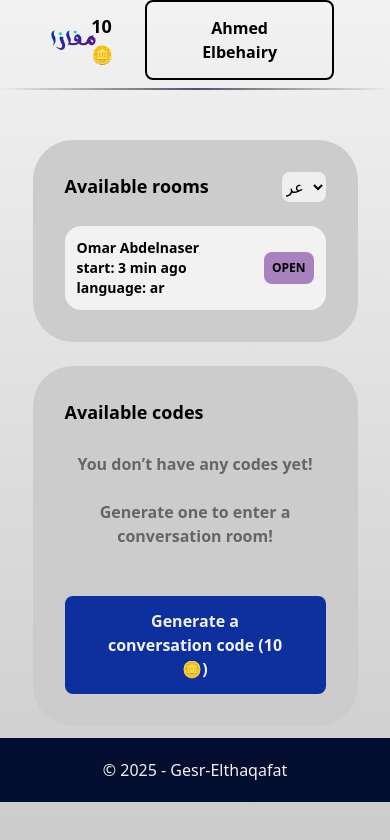
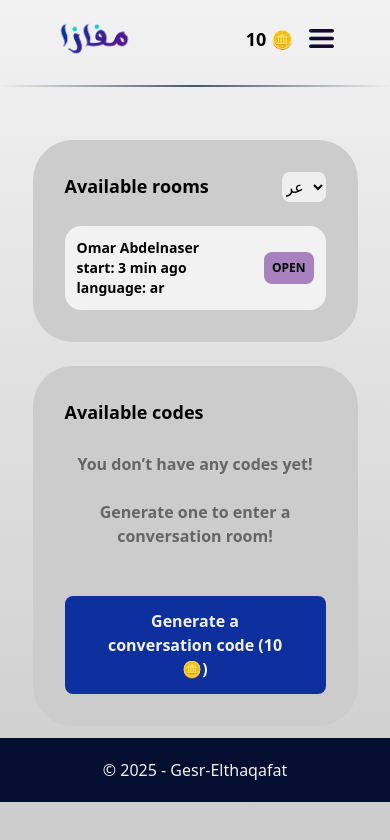
Before and after one commit to ahmed-elbehairy7/gesr-elthaqafat-student-web, a Next.js app: page /dashboard in a window 390 px wide. Shown: the top 840 px of the page. Built offline with nearby package versions, Linux system fonts and the light colour scheme.

Commit message:
added menu bar

```diff
--- a/components/button.tsx
+++ b/components/button.tsx
@@ -12,6 +12,7 @@ function Button({
 	onclick,
 	disabled = false,
 	customPadding = "",
+	className,
 }: ButtonProps) {
 	return (
 		<Link
@@ -27,7 +28,8 @@ function Button({
 			<button
 				aria-label={text}
 				disabled={disabled}
-				className={`font-bold text-base rounded-lg
+				className={
+					`font-bold text-base rounded-lg
           ${
 				!fill
 					? `bg-transparent py-[14px] px-[55px] border-solid border-2`
@@ -36,7 +38,8 @@ function Button({
                     ${textColor}
                     ${backgroundOrBorderColor}
 					${customPadding}
-          `}
+          ` + className
+				}
 			>
 				<h4>{text}</h4>
 			</button>
@@ -55,4 +58,5 @@ export type ButtonProps = {
 	onclick?: Function;
 	disabled?: boolean;
 	customPadding?: string;
+	className?: string;
 };
--- a/components/header.tsx
+++ b/components/header.tsx
@@ -2,6 +2,7 @@ import React, { useEffect, useState } from "react";
 import Logo from "@/assets/logo.png";
 import Image from "next/image";
 import Button from "./button";
+import MenuBar from "./menuBar";
 
 const Header = () => {
 	const coins = 10; //backend todo get user coins
@@ -16,9 +17,10 @@ const Header = () => {
 				<div className="w-fit -m-6">
 					<Image src={Logo} alt="logo" width={125} />
 				</div>
-				<div className="flex flex-row items-center space-x-8">
+				<div className="flex flex-row items-center space-x-2 md:space-x-8">
 					<p className="font-semibold text-lg">{coins} 🪙</p>
 					<Button
+						className="hidden md:block"
 						{...{
 							text: name,
 							backgroundOrBorderColor: "border-black border-3",
@@ -28,6 +30,7 @@ const Header = () => {
 							customPadding: "py-[12px] px-[25px]",
 						}}
 					/>
+					<MenuBar />
 				</div>
 			</div>
 			<div className=" w-full h-0.5 bg-gradient-to-r from-transparent via-gray-600 to-transparent mt-2"></div>
--- /dev/null
+++ b/components/menuBar.tsx
@@ -0,0 +1,38 @@
+"use client";
+
+import Image from "next/image";
+import React, { useState } from "react";
+import menuIcon from "@/assets/menu icon.png";
+import closeIcon from "@/assets/close icon.png";
+
+const MenuBar = () => {
+	const [showBar, setShowBar] = useState(false);
+	return (
+		<div className="z-10 md:hidden">
+			<a
+				className="z-20 relative right-0 top-0"
+				onClick={() => setShowBar(!showBar)}
+			>
+				<Image
+					hidden={showBar}
+					alt="menu icon"
+					width={25}
+					src={menuIcon}
+				/>
+				<Image
+					hidden={!showBar}
+					alt="close menu icon"
+					width={25}
+					src={closeIcon}
+				/>
+			</a>
+			<div
+				className={`${
+					!showBar && "hidden"
+				} fixed right-0 top-0 w-2/3 h-full bg-gradient-to-br from-dark-one to-dark-two`}
+			></div>
+		</div>
+	);
+};
+
+export default MenuBar;
```
Also changed, not shown: assets/close icon.png (added), assets/menu icon.png (added).
